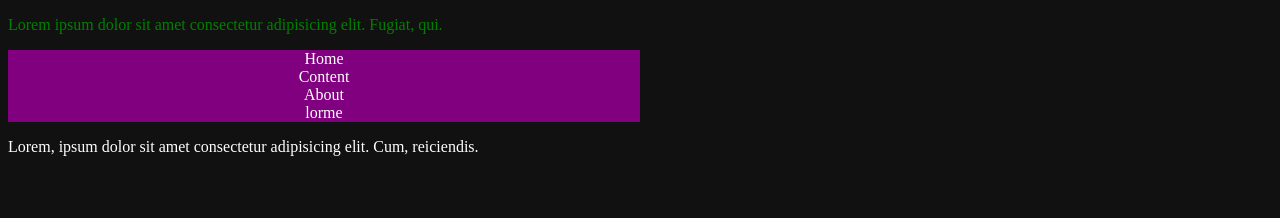
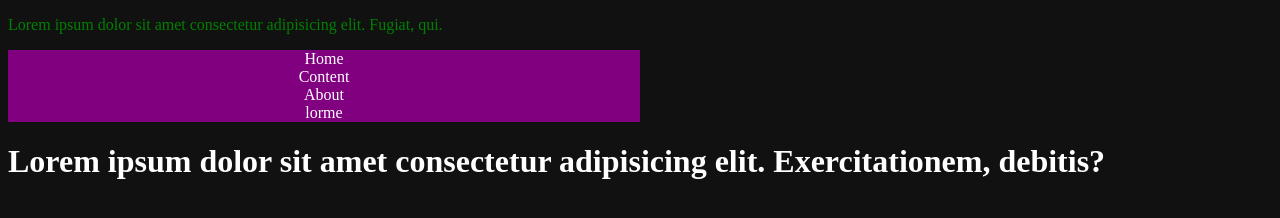
Before and after one commit to Hossein12Hosseini/mahdi, a plain HTML site: page index.html in a window 1280 px wide. Drawn offline with Linux system fonts and the light colour scheme.

Commit message:
footer to h1

```diff
--- a/index.html
+++ b/index.html
@@ -20,7 +20,7 @@
         </div>
     </div>
     <footer>
-        <p>Lorem, ipsum dolor sit amet consectetur adipisicing elit. Cum, reiciendis.</p>
+      <h1>Lorem ipsum dolor sit amet consectetur adipisicing elit. Exercitationem, debitis?</h1>
     </footer>
 </body>
 </html>
```
